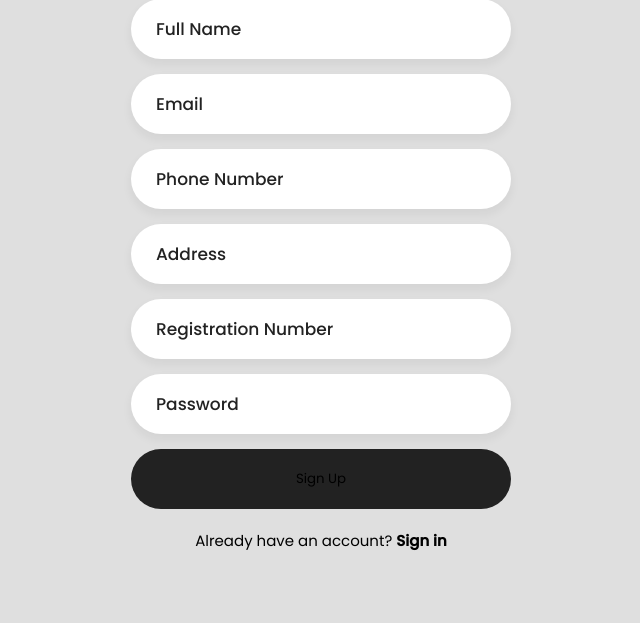
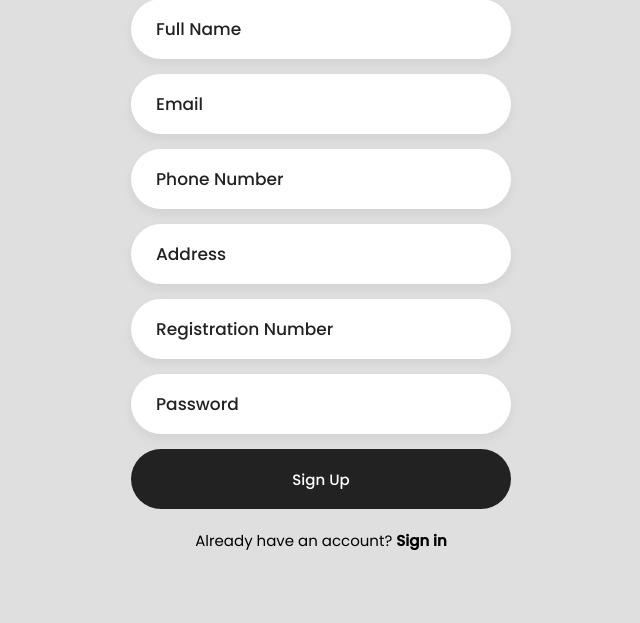
Before and after one commit to RAMBIM003/FLASK-PROJECT-2, a Flask app: page / in a window 1280 px wide. Shown: the part 177-800 px from the top of the page, without its empty margins (319-959 px from the left). Run offline with Flask 3, Linux system fonts and the light colour scheme.

Commit message:
Fixed ccs Button color Issues

```diff
--- a/static/css/body.css
+++ b/static/css/body.css
@@ -115,8 +115,10 @@ section a {
     transform: scale(1.05, 1);
 }
 
-#submit {
-    color:#fff;
+button>p{
+    font-size: 15px;
+    font-weight: 500;
+    color: #fff;
 }
 
 .sign-up-link {
--- a/templates/Forgot_password.html
+++ b/templates/Forgot_password.html
@@ -27,7 +27,7 @@
                 <input type="email" name="email" class="input-field" placeholder="Email" required>
             </div>
             <div class="input submit">
-                <button type="submit" class="submit-btn">Reset</button>
+                <button type="submit" class="submit-btn"><p>Reset</p></button>
             </div>
         </form>
     </div>
--- a/templates/Reset_password.html
+++ b/templates/Reset_password.html
@@ -27,7 +27,7 @@
                 <input type="password" name="password" class="input-field" placeholder="New Password" required>
             </div>
             <div class="input submit">
-                <button type="submit" class="submit-btn">Reset Password</button>
+                <button type="submit" class="submit-btn"><p>Reset Password</p></button>
             </div>
         </form>
     </div>
--- a/templates/index.html
+++ b/templates/index.html
@@ -31,7 +31,7 @@
                 <input type="password" name="password" class="input-field" placeholder="Password" required>
             </div>
             <div class="input submit">
-                <button type="submit" class="submit-btn">Sign Up</button>
+                <button type="submit" class="submit-btn"><p>Sign Up</p></button>
             </div>
         </form>
         <div class="sign-up-link">
--- a/templates/signin.html
+++ b/templates/signin.html
@@ -28,7 +28,7 @@
                 </section>
             </div>
             <div class="input submit">
-                <button type="submit" class="submit-btn">Sign in</button>
+                <button type="submit" class="submit-btn"><p>Sign In</p></button>
             </div>
         </form>
         <div class="sign-up-link">
```
